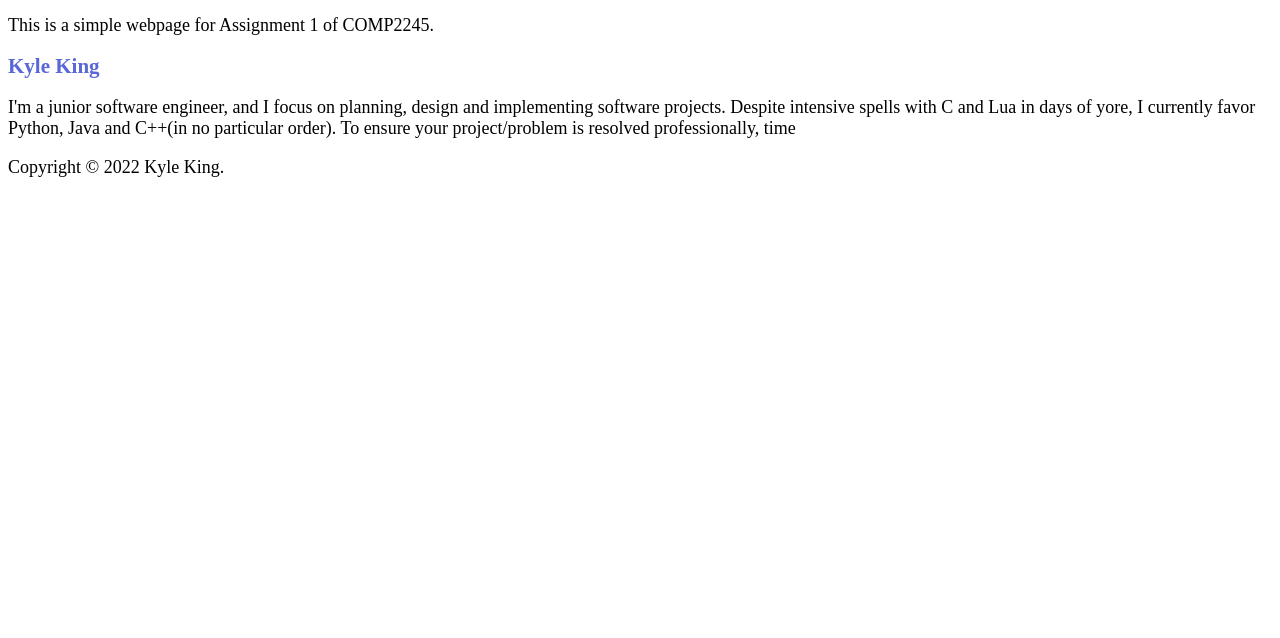
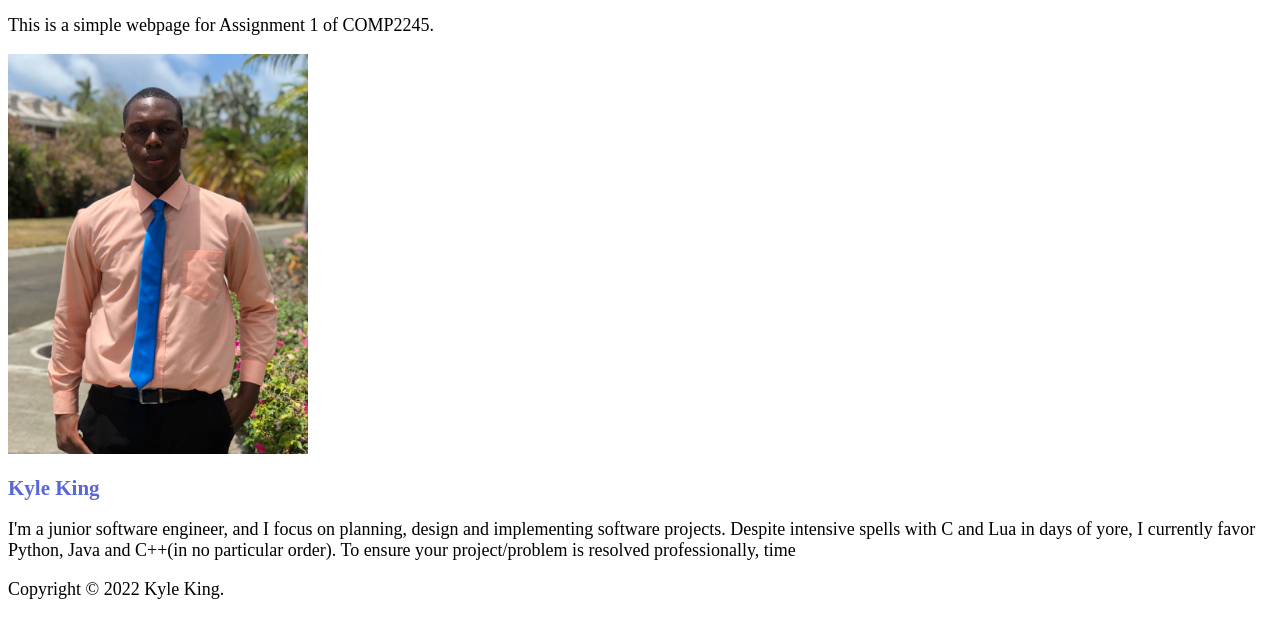
Before and after one commit to KlonedBorn/-comp2245-assignment1, a website: page index.html in a window 1280 px wide. Shown: the part 46-684 px from the top of the page. Drawn offline with Linux system fonts and the light colour scheme.

Commit message:
+ Added image using <img> and relative path.

```diff
--- a/css/styles.css
+++ b/css/styles.css
@@ -25,5 +25,9 @@ h2{
 
 p{
     font-size: 18px;
+}
 
+#full-body-img{
+    height: 400px;
+    width:fit-content;
 }
--- a/index.html
+++ b/index.html
@@ -15,6 +15,7 @@ width, initial-scale=1.0">
 webpage for Assignment 1 of COMP2245.</p>
     </header>
     <main>
+        <img id="full-body-img" src="img/full-body.jpeg" alt="full body picture">
         <h2>Kyle King</h2>
         <p>I'm a junior software engineer, and I focus on planning, design and implementing software projects. Despite intensive spells with C and Lua in days of yore, I currently favor Python, Java and C++(in no particular order). To ensure your project/problem is resolved professionally, time</p>
     </main>
```
